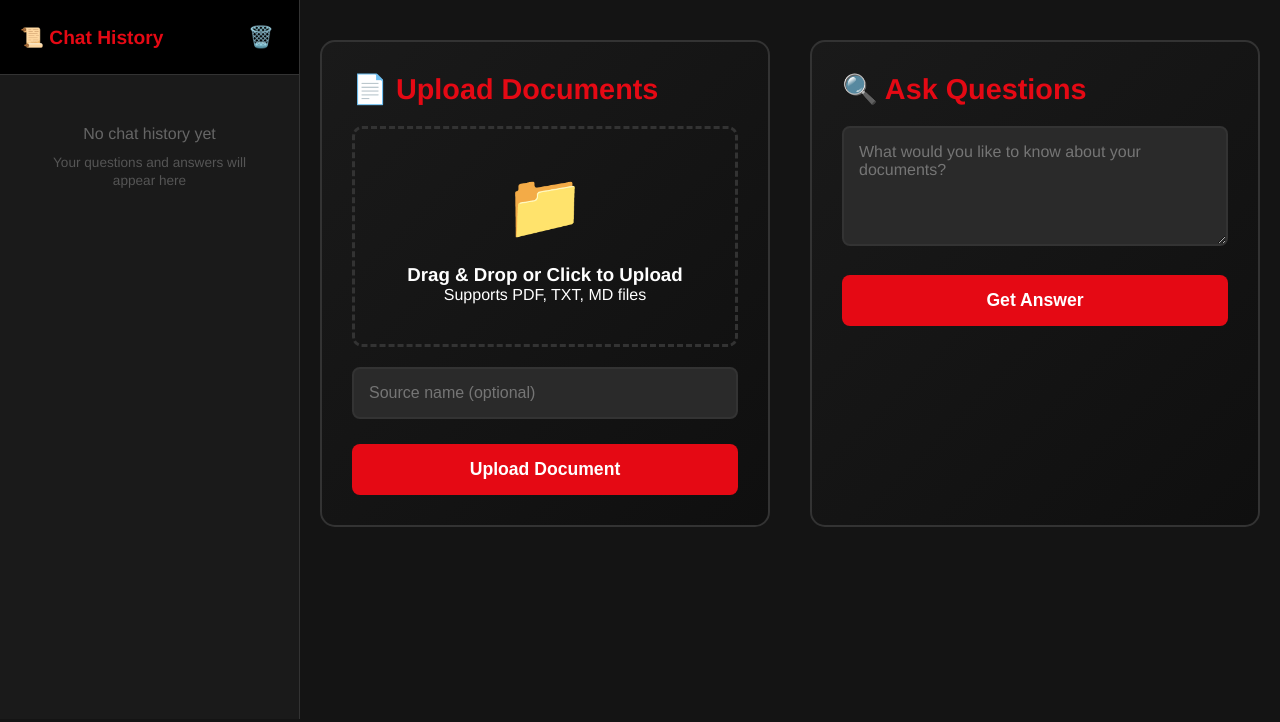
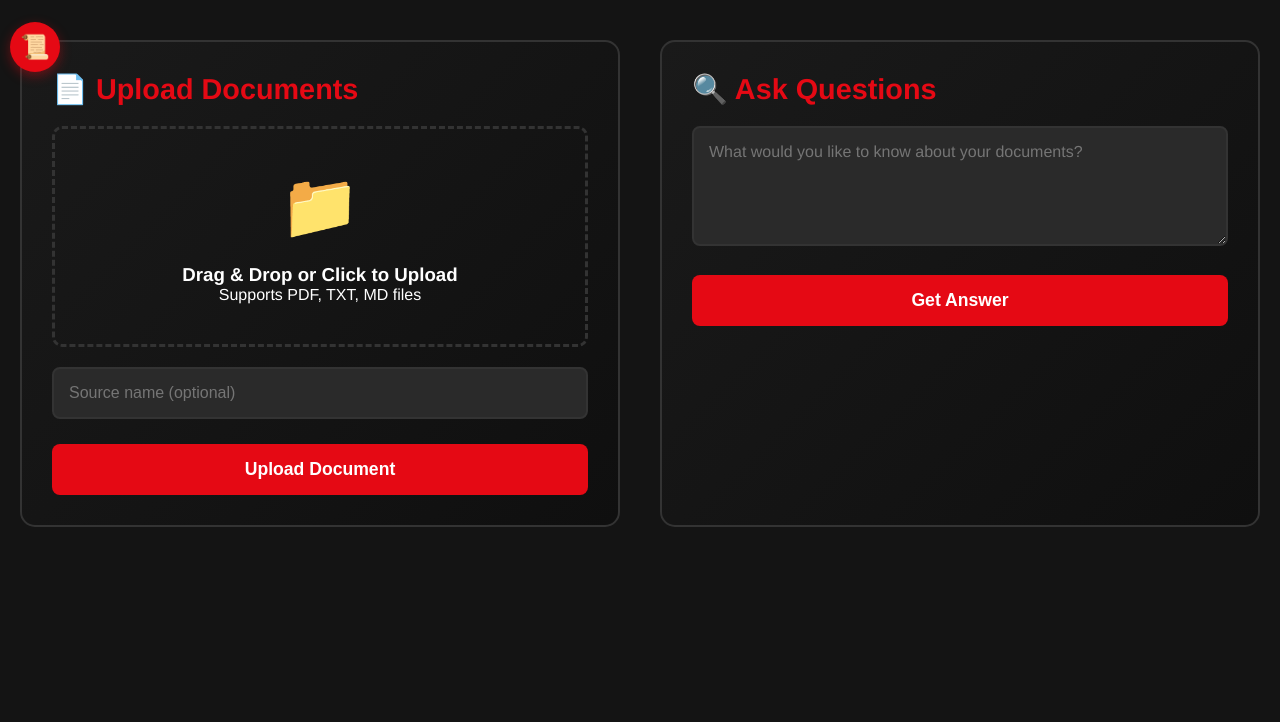
Before and after one commit to monishvayugandla-commits/KB-RAG, a FastAPI app: page /app in a window 1280 px wide. Shown: the part 78-800 px from the top of the page. Run offline with FastAPI, Linux system fonts and the light colour scheme; parts of the project's set-up code (start-up, migrations or seed data) failed here and were passed over.

Commit message:
sidebar collapsible

```diff
--- a/static/css/app.css
+++ b/static/css/app.css
@@ -42,6 +42,37 @@ nav {
 .app-layout {
     display: flex;
     min-height: calc(100vh - 81px); /* Full height minus nav */
+    position: relative;
+}
+
+/* Sidebar Toggle Button */
+.sidebar-toggle {
+    position: fixed;
+    left: 10px;
+    top: 100px;
+    z-index: 1000;
+    background: #e50914;
+    border: none;
+    border-radius: 50%;
+    width: 50px;
+    height: 50px;
+    font-size: 1.5rem;
+    cursor: pointer;
+    box-shadow: 0 4px 12px rgba(229, 9, 20, 0.4);
+    transition: all 0.3s;
+    display: flex;
+    align-items: center;
+    justify-content: center;
+}
+
+.sidebar-toggle:hover {
+    background: #f40612;
+    transform: scale(1.1);
+    box-shadow: 0 6px 16px rgba(229, 9, 20, 0.6);
+}
+
+.sidebar-toggle:active {
+    transform: scale(0.95);
 }
 
 /* Sidebar - Chat History */
@@ -52,6 +83,13 @@ nav {
     display: flex;
     flex-direction: column;
     overflow: hidden;
+    transition: transform 0.3s ease, width 0.3s ease;
+}
+
+.sidebar.collapsed {
+    transform: translateX(-100%);
+    width: 0;
+    border-right: none;
 }
 
 .sidebar-header {
--- a/static/js/app.js
+++ b/static/js/app.js
@@ -4,7 +4,18 @@ let chatHistory = [];
 // Load history from localStorage on page load
 document.addEventListener('DOMContentLoaded', () => {
     loadHistory();
+
+    // Start with sidebar closed
+    const sidebar = document.getElementById('sidebar');
+    if (sidebar) {
+        sidebar.classList.add('collapsed');
+    }
 });
+
+function toggleSidebar() {
+    const sidebar = document.getElementById('sidebar');
+    sidebar.classList.toggle('collapsed');
+}
 
 function loadHistory() {
     const savedHistory = localStorage.getItem('kb-rag-history');
--- a/templates/app.html
+++ b/templates/app.html
@@ -4,7 +4,7 @@
     <meta charset="UTF-8">
     <meta name="viewport" content="width=device-width, initial-scale=1.0">
     <title>KB-RAG App</title>
-    <link rel="stylesheet" href="/static/css/app.css?v=5.0">
+    <link rel="stylesheet" href="/static/css/app.css?v=5.1">
 </head>
 <body>
     <nav>
@@ -16,8 +16,13 @@
     </nav>
 
     <div class="app-layout">
+        <!-- Toggle Button for Sidebar -->
+        <button class="sidebar-toggle" id="sidebarToggle" onclick="toggleSidebar()" title="Toggle Chat History">
+            📜
+        </button>
+
         <!-- Sidebar - Chat History -->
-        <aside class="sidebar" id="sidebar">
+        <aside class="sidebar collapsed" id="sidebar">
             <div class="sidebar-header">
                 <h3>📜 Chat History</h3>
                 <button class="clear-history-btn" onclick="clearHistory()" title="Clear all history">🗑️</button>
@@ -66,6 +71,6 @@
         </main>
     </div>
 
-    <script src="/static/js/app.js?v=5.0"></script>
+    <script src="/static/js/app.js?v=5.1"></script>
 </body>
 </html>
```
